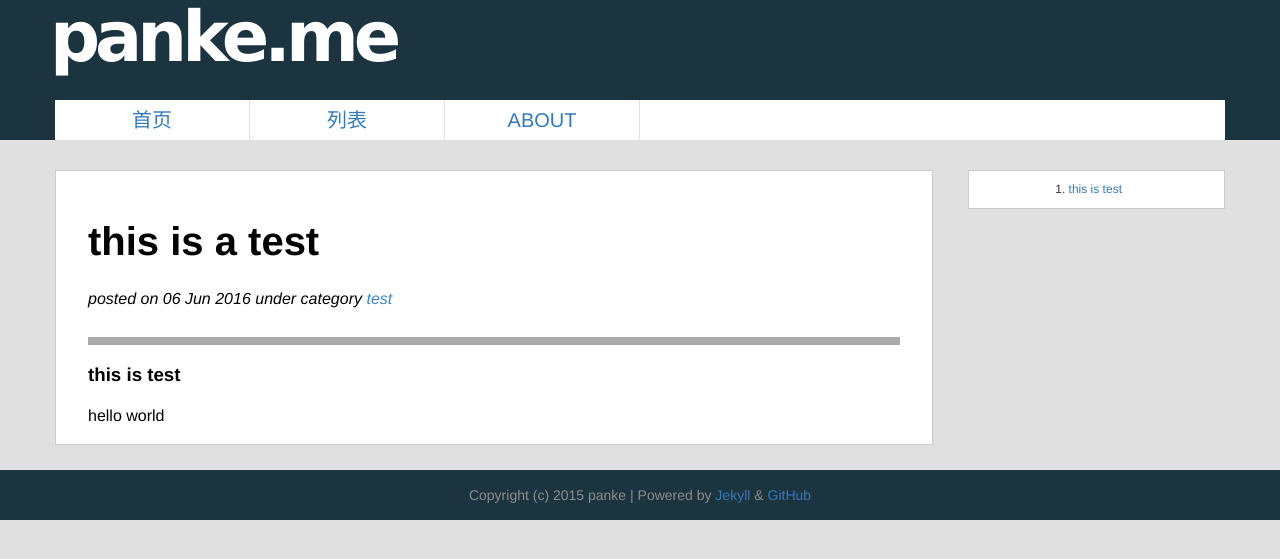
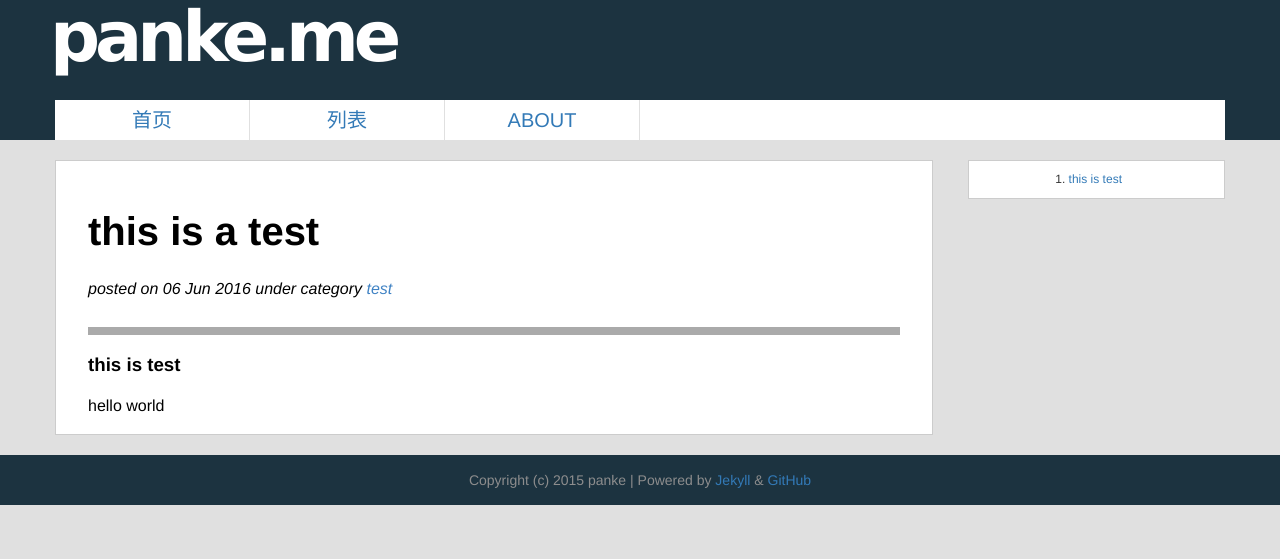
Before and after one commit to xiajingchuan/xiajingchuan.github.io, a Jekyll site: the page built from _posts/2016-06-06-this_is_test.md, in a window 1280 px wide. Shown: the top 559 px of the page. Built offline with Jekyll 4.4.1, drawn with Linux system fonts in a browser that asks for light colours; comment, search, counter and statistics services are not loaded.

Commit message:
markdownreader.css change

```diff
--- a/css/markdownreader.css
+++ b/css/markdownreader.css
@@ -1,6 +1,6 @@
 *{margin:0;padding:0;}
 #markdown-container{
-    margin:3rem auto 2.5rem auto;
+    margin:2rem auto 2rem auto;
     background-color: white;
     border:1px solid #ccc;
     padding:0 2em;
@@ -69,7 +69,7 @@
 #markdown-container dd{margin-left:2em;margin-bottom:1em;}
 
 #markdown-outline{
-    margin-top: 3rem;
+    margin-top: 2rem;
     border:1px solid #ccc;
     padding: 5px 10px;
     max-width: 22%;
```
